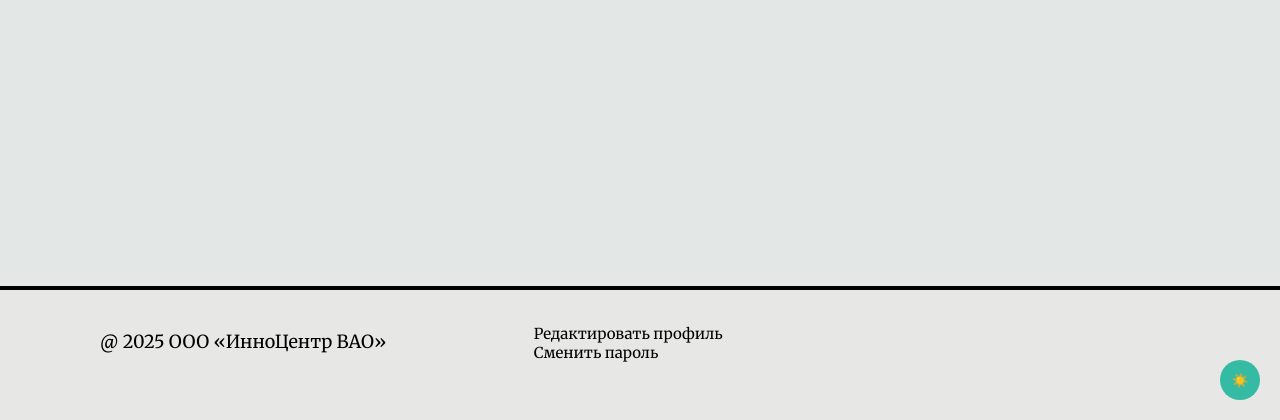
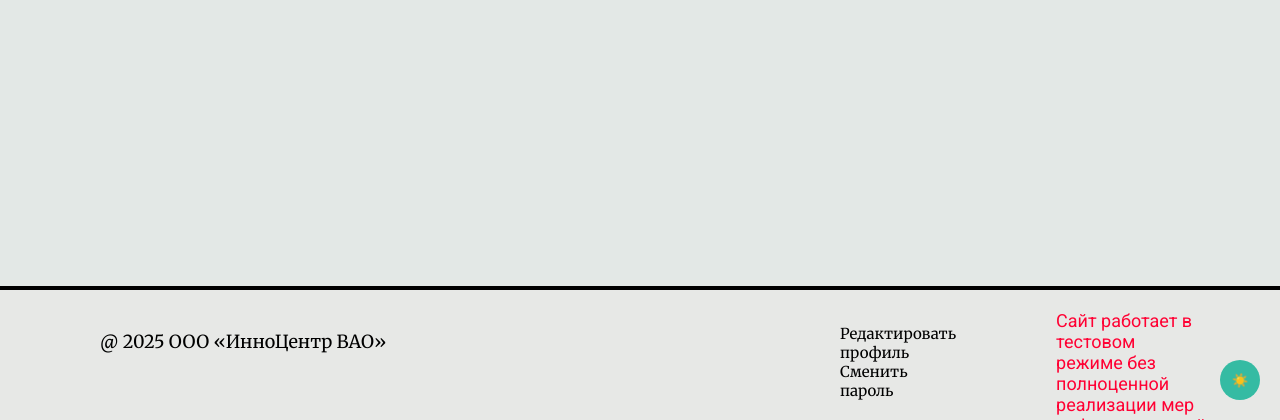
Before and after one commit to VlIsLavead/chip-platform-to-vps, a Django app: page /account/all_documents/ in a window 1280 px wide. Shown: the part 645-1065 px from the top of the page. Run offline with Django 4.2, Linux system fonts and the light colour scheme; data comes from the database, SQL or seed files in the repository; parts of the project's set-up code (start-up, migrations or seed data) failed here and were passed over; some libraries are stand-ins or nearby versions; some web fonts are replaced.

Commit message:
feat: add "work in progress" disclaimer (#112)
Добавлено уведомление в footer как временное решение

```diff
--- a/account/static/css/base.css
+++ b/account/static/css/base.css
@@ -516,7 +516,7 @@ img.user-detail {
 #footer {
     display: flex;
     flex-direction: row;
-    justify-content: space-between;
+    /* justify-content: space-between; */
     height: 90px;
     padding: 20px 100px 20px 100px;
     font-size: 14px;
@@ -527,11 +527,13 @@ img.user-detail {
 }
 
 .footer_list{
-    margin-right: 350px;
+    margin-right: 0px;
+    width: 250px;
 }
 
 .footer_list>li{
     list-style-type: none;
+
 }
 
 .footer_list>li>a{
@@ -542,12 +544,21 @@ img.user-detail {
 .footer_logo{
     display: flex;
     flex-direction: row;
+    width: 300px;
     margin-top: 20px;
+    margin-right: 400px;
 }
 
 .footer_logo>span>a{
     color: var(--main-text-color);
     font-size: 18px;
+}
+
+.footer_red_text {
+    width: 750px;
+    color: var(--main-color-for);
+    font-size: 18px;
+    margin-left: 100px;
 }
 
 
--- a/account/templates/base.html
+++ b/account/templates/base.html
@@ -89,6 +89,17 @@
                     </a>
                 </li>
             </ul>
+            <div class="footer_red_text">
+                <div class="footer_text">
+                    <span class="text">
+                        Сайт работает в тестовом режиме без
+                        полноценной реализации мер информационной
+                        безопасности. Пользователи принимают на
+                        себя всю ответственность за безопасность и
+                        сохранность передаваемых данных
+                    </span>
+                </div>
+            </div>
             <div class="button-themes">
                 <button id="themeToggle" class="theme-toggle">
                     {% if current_theme == 'dark' %}🌙{% else %}☀️{% endif %}
```
